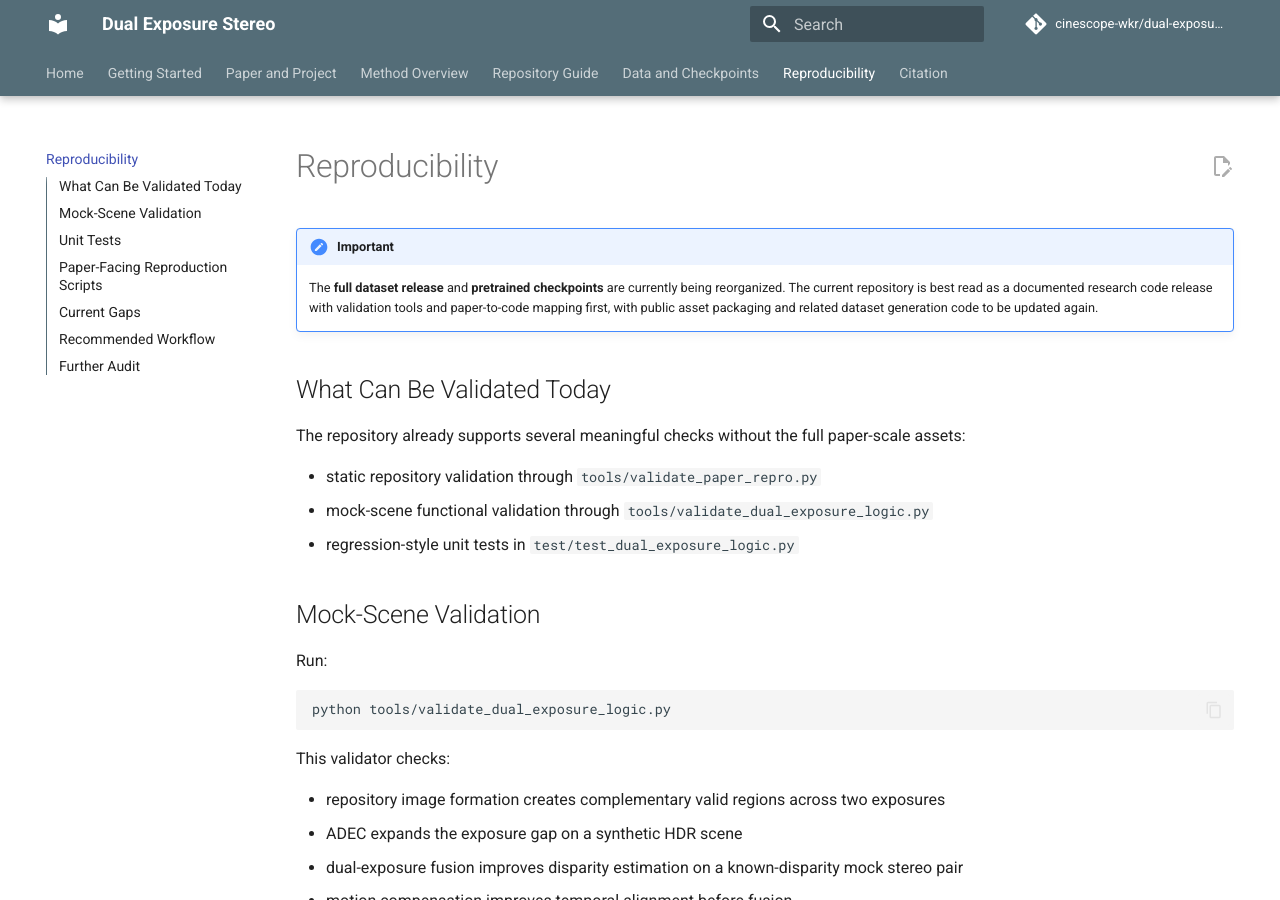
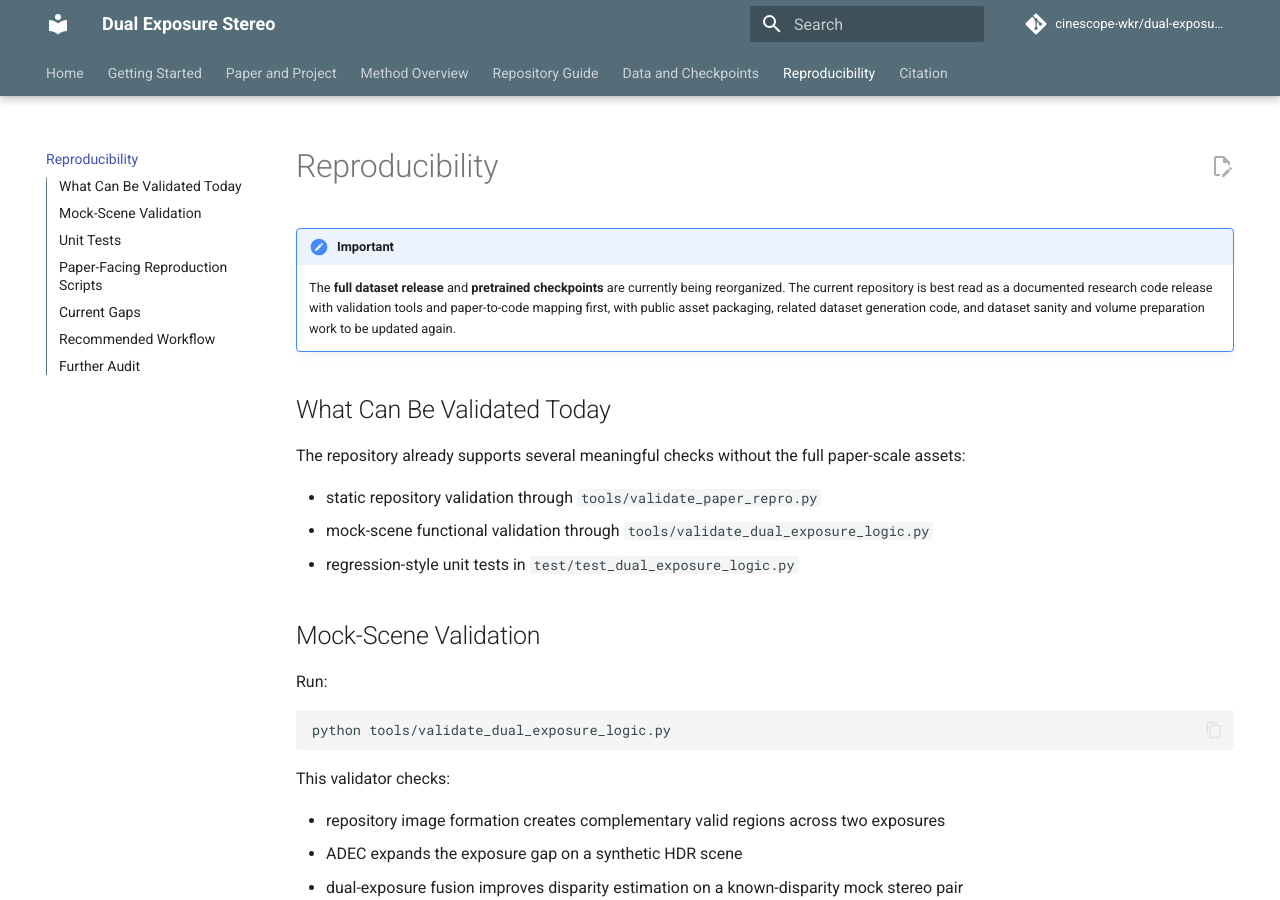
Before and after one commit to cinescope-wkr/dual-exposure-stereo, an MkDocs documentation site: the page built from docs/reproducibility.md, in a window 1280 px wide and 900 px high. Built offline with MkDocs 1.6.1 and Material for MkDocs 9.7.7, drawn with Linux system fonts in a browser that asks for light colours; comment, search, counter and statistics services are not loaded.

Commit message:
Clarify dataset release status and preparation work

```diff
--- a/docs/reproducibility.md
+++ b/docs/reproducibility.md
@@ -3,8 +3,8 @@
 !!! important
     The **full dataset release** and **pretrained checkpoints** are currently being reorganized.
     The current repository is best read as a documented research code release with validation
-    tools and paper-to-code mapping first, with public asset packaging and related dataset
-    generation code to be updated again.
+    tools and paper-to-code mapping first, with public asset packaging, related dataset
+    generation code, and dataset sanity and volume preparation work to be updated again.
 
 ## What Can Be Validated Today
 
```
Also changed, not shown: PAPER_REPRODUCIBILITY.md (+2 -2 lines), README.md (+3 -2 lines), docs/data-and-checkpoints.md (+1 -1 lines), docs/getting-started.md (+1 -1 lines), docs/index.md (+1 -0 lines).
